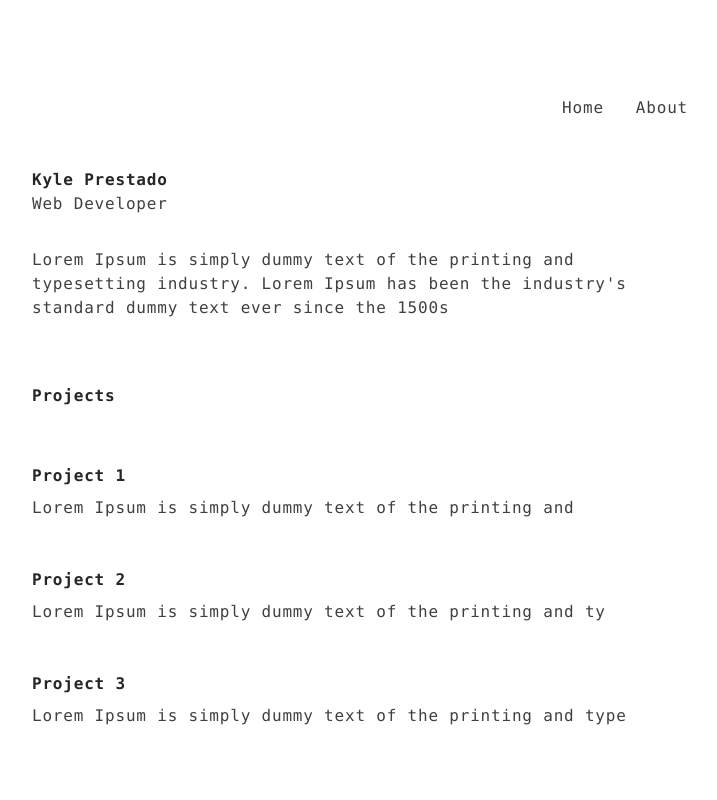
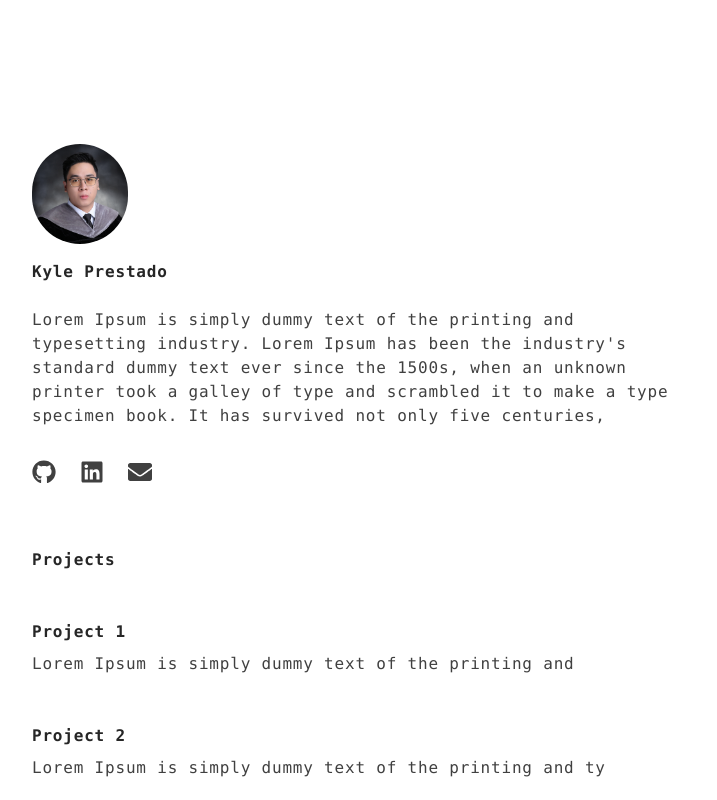
Before and after one commit to kylerossece/Portfolio, a React (Vite) app: page / in a window 1280 px wide. Shown: the top 800 px of the page, without its empty margins (288-1005 px from the left). Built offline with nearby package versions, Linux system fonts and the light colour scheme.

Commit message:
change components

```diff
--- a/src/components/Description.jsx
+++ b/src/components/Description.jsx
@@ -18,7 +18,8 @@ function Description() {
     <div className='flex flex-col mt-12 space-y-8 px-4'>
           <div>
             <img src="src/assets/Profile.jpg" alt="Profile" className='rounded-full w-24' />
-              <div className='mt-8'>
+            <div className='font-semibold text-neutral-800 mt-4'>Kyle Prestado</div>
+              <div className='mt-6'>
               Lorem Ipsum is simply dummy text of the printing and typesetting industry. Lorem Ipsum has been the industry's standard dummy text ever since the 1500s, when an unknown printer took a galley of type and scrambled it to make a type specimen book. It has survived not only five centuries,
               </div>
 
--- a/src/components/Home.jsx
+++ b/src/components/Home.jsx
@@ -1,16 +1,19 @@
-import Nav from "./Nav"
-import Header from "./Header"
+// import Nav from "./Nav"
+// import Header from "./Header"
 import Projects from "./Projects"
-
+import Description from "./Description"
+import Skill from "./Skill"
 
 
 function Home() {
 
   return (
-    <div className="h-screen mx-auto max-w-2xl w-full py-8 sm:py-24 tracking-wider text-neutral-700 font-mono">
-       <Nav/>
-       <Header />
+    <div className="mx-auto max-w-2xl w-full py-8 sm:py-24 tracking-wider text-neutral-700 font-mono">
+       {/* <Nav/> */}
+       <Description />
+
        <Projects />
+       <Skill />
 
     </div>
   )
--- a/src/components/Projects.jsx
+++ b/src/components/Projects.jsx
@@ -21,7 +21,7 @@ function Projects() {
 
   return (
     <section className='mt-10 sm:mt-16'>
-      <p className='font-semibold text-neutral-800 mb-10 px-4'>Projects</p>
+      <p className='font-semibold text-neutral-800 mb-8 px-4'>Projects</p>
       {projectCards}
     </section>
   )
```
